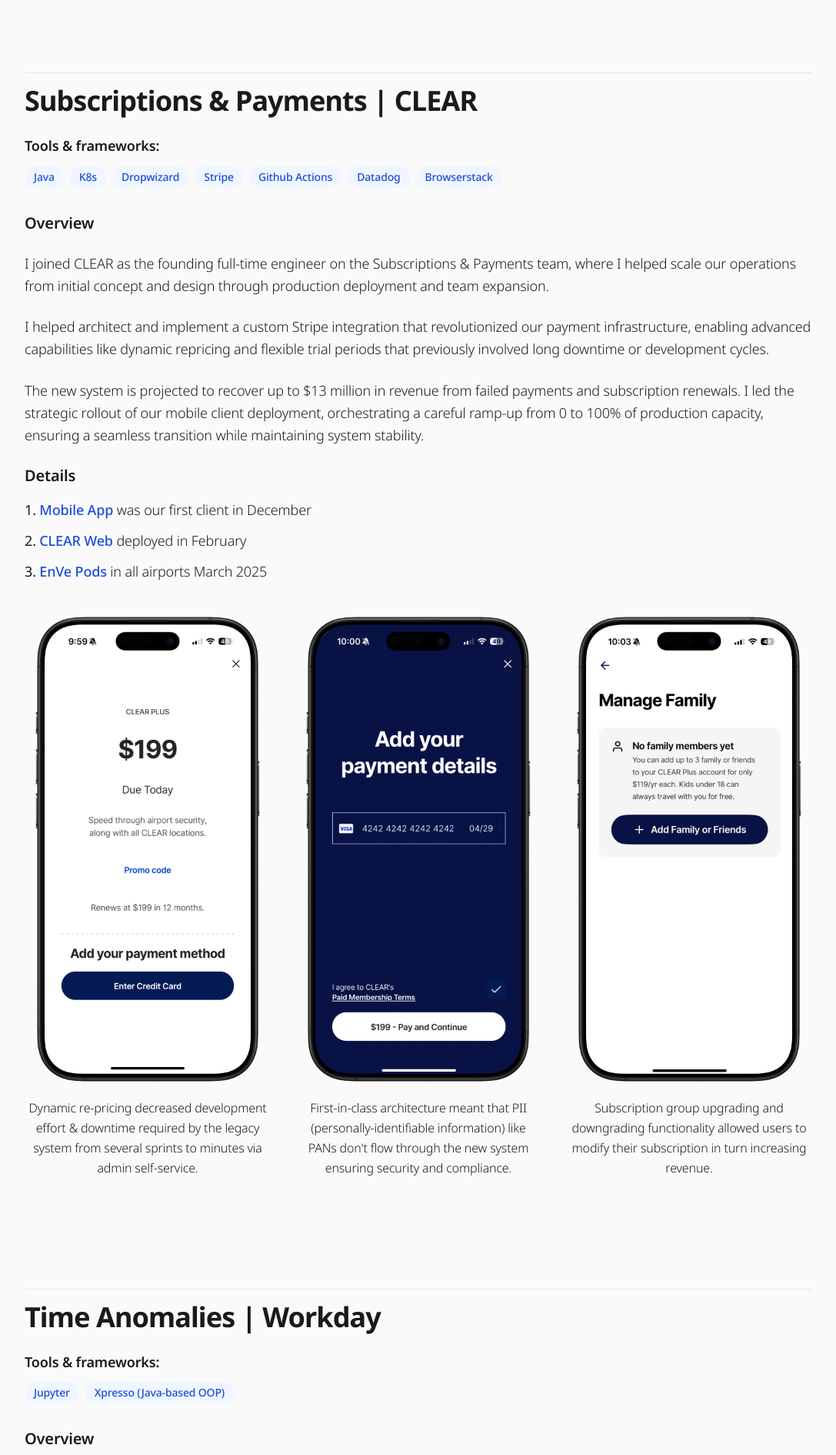
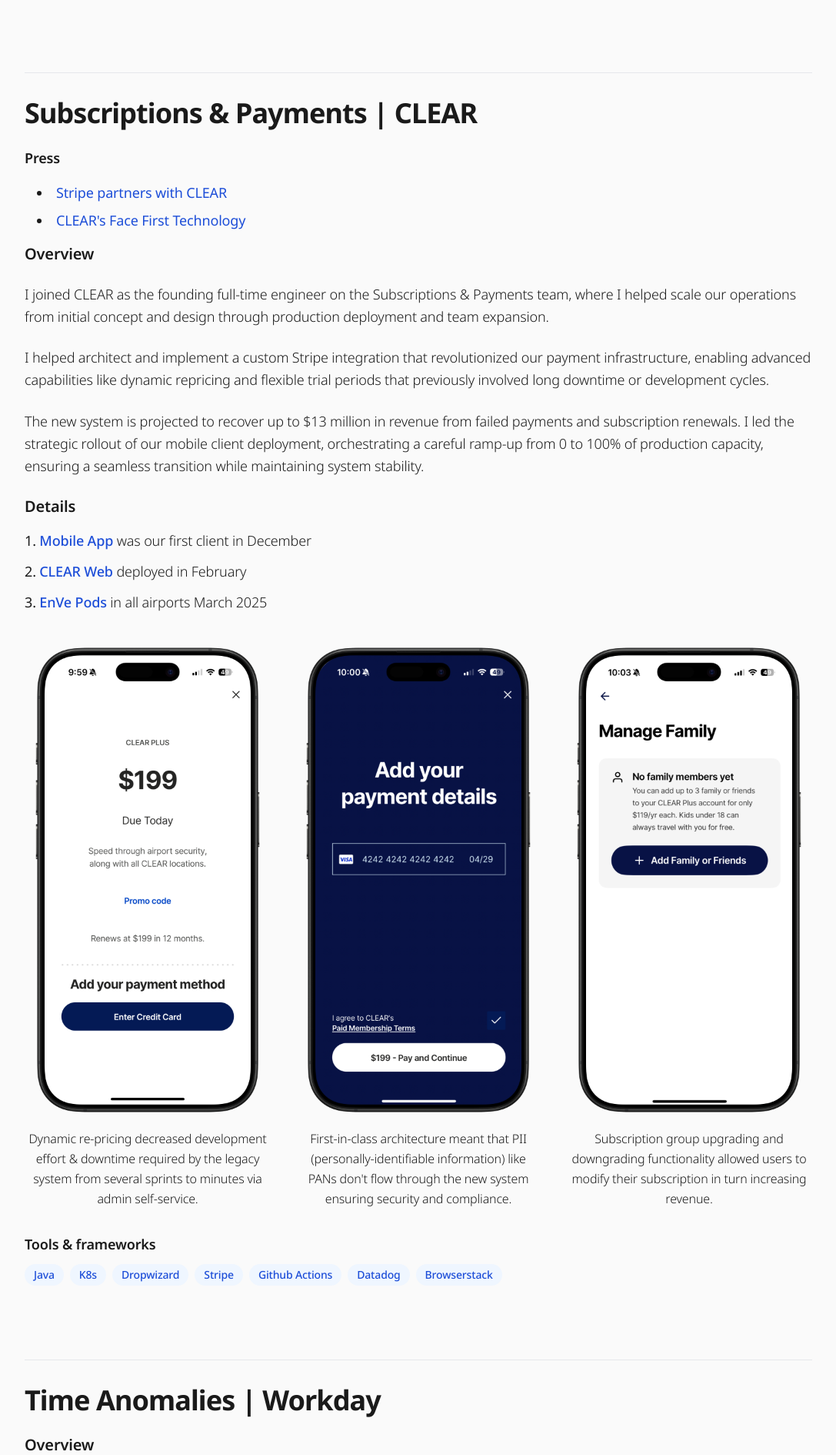
Before and after one commit to CalvinKorver/personal-website, a Next.js app: page / in a window 1280 px wide. Shown: the part 1030-2920 px from the top of the page at 77% size, without its empty margins (96-1183 px from the left). Built offline with nearby package versions, Linux system fonts and the light colour scheme.

Commit message:
update projects

```diff
--- a/src/components/ProjectsSection.tsx
+++ b/src/components/ProjectsSection.tsx
@@ -8,20 +8,21 @@
           <h2 className="text-5xl lg:text-6xl font-semibold mb-6 tracking-tight">Work & Projects</h2>
         </header>
 
-        <div className="space-y-24">
+        <div className="space-y-12">
           {/* CLEAR Project */}
           <section className="py-6">
-            <h3 className="text-3xl lg:text-4xl font-bold mb-6 tracking-tight pt-4 border-t border-border">Subscriptions & Payments | CLEAR</h3>
+            <h3 className="text-3xl lg:text-4xl font-bold mb-6 tracking-tight pt-8 border-t border-border">Subscriptions & Payments | CLEAR</h3>
 
-            <div className="mb-8">
-              <span className="font-semibold text-foreground text-lg">Tools & frameworks:</span>
-              <div className="flex flex-wrap gap-2 mt-3">
-                {['Java', 'K8s', 'Dropwizard', 'Stripe', 'Github Actions', 'Datadog', 'Browserstack'].map((tech) => (
-                  <span key={tech} className="bg-blue-50 text-blue-700 px-3 py-1 rounded-full text-sm font-medium">
-                    {tech}
-                  </span>
-                ))}
-              </div>
+            <span className="font-semibold text-foreground text-lg">Press</span>
+            <div className="m-4">
+              <ul className="list-disc list-inside space-y-2 text-lg">
+                <li>
+                  <a href="https://stripe.com/newsroom/news/clear-and-stripe" className="text-blue-700 hover:underline">Stripe partners with CLEAR</a>
+                </li>
+                <li>
+                  <a href="https://www.clearme.com/face-first-technology-enve-pods" className="text-blue-700 hover:underline">CLEAR's Face First Technology</a>
+                </li>
+              </ul>
             </div>
 
             <div className="space-y-6 text-foreground">
@@ -95,23 +96,23 @@
                   </p>
                 </div>
               </div>
+
             </div>
-          </section>
-
-          {/* Workday Project */}
-          <section className="py-6">
-            <h3 className="text-3xl lg:text-4xl font-bold mb-6 tracking-tight pt-4 border-t border-border">Time Anomalies | Workday</h3>
-
-            <div className="mb-8">
-              <span className="font-semibold text-foreground text-lg">Tools & frameworks:</span>
+                        <div className="mt-8">
+              <span className="font-semibold text-foreground text-lg">Tools & frameworks</span>
               <div className="flex flex-wrap gap-2 mt-3">
-                {['Jupyter', 'Xpresso (Java-based OOP)'].map((tech) => (
+                {['Java', 'K8s', 'Dropwizard', 'Stripe', 'Github Actions', 'Datadog', 'Browserstack'].map((tech) => (
                   <span key={tech} className="bg-blue-50 text-blue-700 px-3 py-1 rounded-full text-sm font-medium">
                     {tech}
                   </span>
                 ))}
               </div>
             </div>
+          </section>
+
+          {/* Workday Project */}
+          <section className="py-6">
+            <h3 className="text-3xl lg:text-4xl font-bold mb-6 tracking-tight pt-8 border-t border-border">Time Anomalies | Workday</h3>
 
             <div className="space-y-6 text-foreground">
               <h4 className="text-xl font-semibold mb-4">Overview</h4>
@@ -154,22 +155,22 @@
                 />
               </div>
             </div>
-          </section>
 
-          {/* Job Matcher Project */}
-          <section className="py-6">
-            <h3 className="text-3xl lg:text-4xl font-bold mb-6 tracking-tight pt-4 border-t border-border">Job Matcher | Project</h3>
-
-            <div className="mb-8">
-              <span className="font-semibold text-foreground text-lg">Tools & frameworks:</span>
+            <div className="mt-8">
+              <span className="font-semibold text-foreground text-lg">Tools & frameworks</span>
               <div className="flex flex-wrap gap-2 mt-3">
-                {['Python', 'NLP', 'SpaCy', 'Scrapy', 'AWS EC2'].map((tech) => (
+                {['Jupyter', 'Xpresso (Java-based OOP)'].map((tech) => (
                   <span key={tech} className="bg-blue-50 text-blue-700 px-3 py-1 rounded-full text-sm font-medium">
                     {tech}
                   </span>
                 ))}
               </div>
             </div>
+          </section>
+
+          {/* Job Matcher Project */}
+          <section className="py-6">
+            <h3 className="text-3xl lg:text-4xl font-bold mb-6 tracking-tight pt-8 border-t border-border">Job Matcher | Project</h3>
 
             <div className="space-y-6 text-foreground">
               <h4 className="text-xl font-semibold mb-4">Overview</h4>
@@ -216,6 +217,17 @@
                 />
               </div>
             </div>
+
+            <div className="mt-8">
+              <span className="font-semibold text-foreground text-lg">Tools & frameworks</span>
+              <div className="flex flex-wrap gap-2 mt-3">
+                {['Python', 'NLP', 'SpaCy', 'Scrapy', 'AWS EC2'].map((tech) => (
+                  <span key={tech} className="bg-blue-50 text-blue-700 px-3 py-1 rounded-full text-sm font-medium">
+                    {tech}
+                  </span>
+                ))}
+              </div>
+            </div>
           </section>
         </div>
       </div>
```
